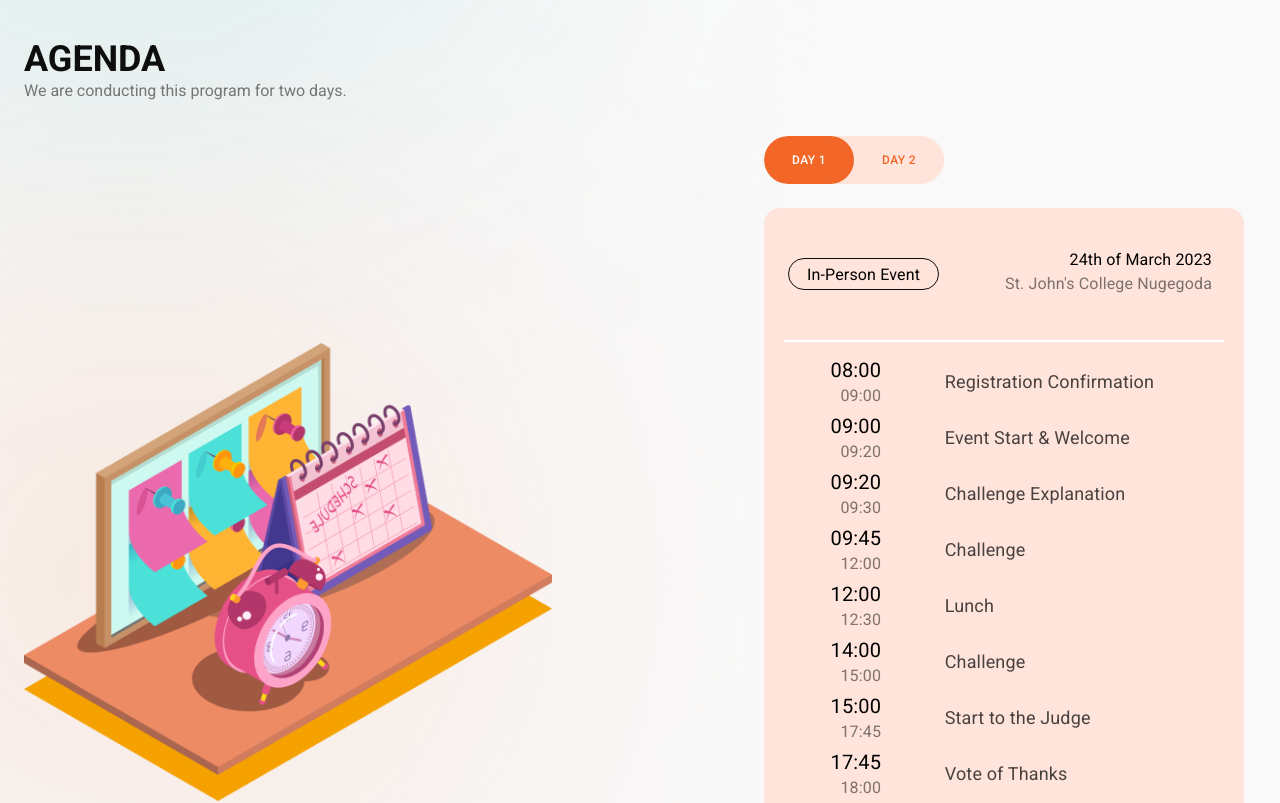
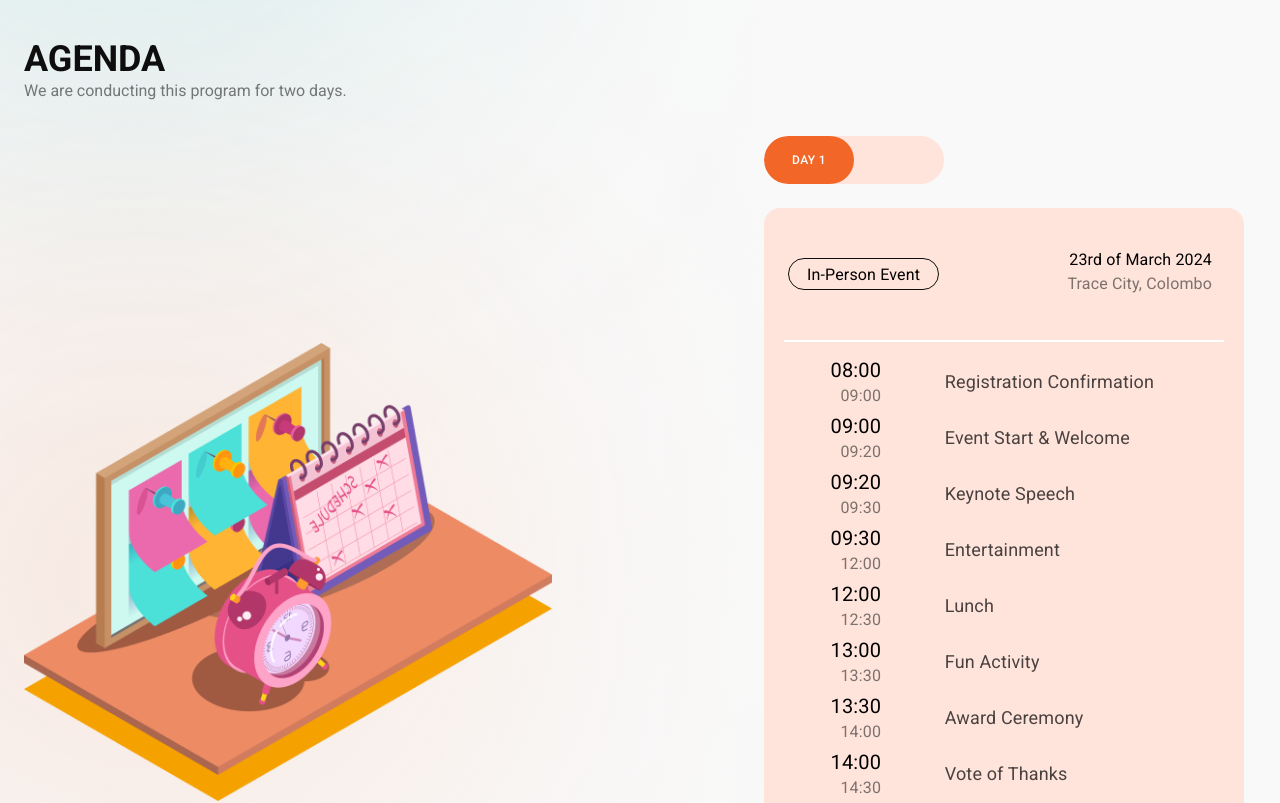
Before and after one commit to senath112/ArduinoDay24, a React (Vite) app: page / in a window 1280 px wide. Shown: the part 1280-2083 px from the top of the page. Built offline with nearby package versions, Linux system fonts and the light colour scheme.

Commit message:
1st commit

```diff
--- a/src/components/Agenda.tsx
+++ b/src/components/Agenda.tsx
@@ -78,7 +78,7 @@ export default function BasicTabs() {
               }}
             >
               <Tab label="Day 1" {...a11yProps(0)} sx={{ padding: 0 }} />
-              <Tab label="Day 2" {...a11yProps(1)} sx={{ padding: 0 }} />
+              {/* <Tab label="Day 2" {...a11yProps(1)} sx={{ padding: 0 }} /> */}
             </Tabs>
           </Box>
 
@@ -97,8 +97,8 @@ export default function BasicTabs() {
                 </div>
                 <div className='w-[100%] md:items-center md:pr-8 pt-4 md:pt-5'>
                   <div className='flex flex-col md:pt-5'>
-                    <h4 className='text-center md:text-right'>24th of March 2023</h4>
-                    <p className='text-center font-normal text-[#0e0e0e8a] md:text-right'> St. John&apos;s College Nugegoda</p>
+                    <h4 className='text-center md:text-right'>23rd of March 2024</h4>
+                    <p className='text-center font-normal text-[#0e0e0e8a] md:text-right'> Trace City, Colombo</p>
                   </div>
                 </div>
               </div>
@@ -140,7 +140,7 @@ export default function BasicTabs() {
                   {/* row-4 */}
                   <div className={style.agendarowStyle}>
                     <div className='text-right'>
-                      <h1 className='font-normal text-xl'>09:45</h1>
+                      <h1 className='font-normal text-xl'>09:30</h1>
                       <p className='font-normal text-[#0e0e0e8a] p-0 m-0'>12:00</p>
                     </div>
                   </div>
@@ -158,8 +158,8 @@ export default function BasicTabs() {
                   {/* row-6 */}
                   <div className={style.agendarowStyle}>
                     <div className='text-right'>
-                      <h1 className='font-normal text-xl'>14:00</h1>
-                      <p className='font-normal text-[#0e0e0e8a] p-0 m-0'>15:00</p>
+                      <h1 className='font-normal text-xl'>13:00</h1>
+                      <p className='font-normal text-[#0e0e0e8a] p-0 m-0'>13:30</p>
                     </div>
                   </div>
                   {/* row-6 */}
@@ -167,8 +167,8 @@ export default function BasicTabs() {
                   {/* row-7 */}
                   <div className={style.agendarowStyle}>
                     <div className='text-right'>
-                      <h1 className='font-normal text-xl'>15:00</h1>
-                      <p className='font-normal text-[#0e0e0e8a] p-0 m-0'>17:45</p>
+                      <h1 className='font-normal text-xl'>13:30</h1>
+                      <p className='font-normal text-[#0e0e0e8a] p-0 m-0'>14:00</p>
                     </div>
                   </div>
                   {/* row-7 */}
@@ -176,8 +176,8 @@ export default function BasicTabs() {
                   {/* row-8 */}
                   <div className={style.agendarowStyle}>
                     <div className='text-right'>
-                      <h1 className='font-normal text-xl'>17:45</h1>
-                      <p className='font-normal text-[#0e0e0e8a] p-0 m-0'>18:00</p>
+                      <h1 className='font-normal text-xl'>14:00</h1>
+                      <p className='font-normal text-[#0e0e0e8a] p-0 m-0'>14:30</p>
                     </div>
                   </div>
                   {/* row-8 */}
@@ -209,7 +209,7 @@ export default function BasicTabs() {
                   {/* row-3 */}
                   <div className={style.agendarowStyle}>
                     <div className={style.lgDescriptionStyle}>
-                      <h1 className={style.agendaDescriptionStyle}>Challenge Explanation</h1>
+                      <h1 className={style.agendaDescriptionStyle}>Keynote Speech</h1>
                     </div>
                   </div>
                   {/* row-3 */}
@@ -217,7 +217,7 @@ export default function BasicTabs() {
                   {/* row-4 */}
                   <div className={style.agendarowStyle}>
                     <div className={style.lgDescriptionStyle}>
-                      <h1 className={style.agendaDescriptionStyle}>Challenge</h1>
+                      <h1 className={style.agendaDescriptionStyle}>Entertainment</h1>
                     </div>
                   </div>
                   {/* row-4 */}
@@ -233,7 +233,7 @@ export default function BasicTabs() {
                   {/* row-6 */}
                   <div className={style.agendarowStyle}>
                     <div className={style.lgDescriptionStyle}>
-                      <h1 className={style.agendaDescriptionStyle}>Challenge</h1>
+                      <h1 className={style.agendaDescriptionStyle}>Fun Activity</h1>
                     </div>
                   </div>
                   {/* row-6 */}
@@ -241,7 +241,7 @@ export default function BasicTabs() {
                   {/* row-7 */}
                   <div className={style.agendarowStyle}>
                     <div className={style.lgDescriptionStyle}>
-                      <h1 className={style.agendaDescriptionStyle}>Start to the Judge</h1>
+                      <h1 className={style.agendaDescriptionStyle}>Award Ceremony</h1>
                     </div>
                   </div>
                   {/* row-7 */}
--- a/src/components/Footer.tsx
+++ b/src/components/Footer.tsx
@@ -27,7 +27,7 @@ const Footer = ({ }: Props) => {
             <div className="mb-5 items-center text-center md:items-start md:text-left flex flex-col py-4 mx-auto w-full ">
               <div className="pb-4">
                 <span className="text-[47px] font-medium sm:text-center">
-                  ARDUINO DAY<br />2023
+                  ARDUINO DAY<br />2024
                 </span>
               </div>
               <div className="text-80 text-[12px] font-normal opacity-60 pb-[20px]">
@@ -98,7 +98,7 @@ const Footer = ({ }: Props) => {
       <div className="w-full bg-white text-black opacity-[0.6] text-[14px] font-[400] px-10">
         <div className="max-w-7xl flex flex-col sm:flex-row py-4 mx-auto justify-between items-center">
           <div className="text-center">
-            © 2023 Arduino Day | All Rights Reserved | <Link to={"/dmca"}> <button> DMCA Removal </button> </Link>| <Link to={'/privacyPolicy'}> <button> Privacy Policy </button> </Link>
+            © 2024 Arduino Day | All Rights Reserved | <Link to={"/dmca"}> <button> DMCA Removal </button> </Link>| <Link to={'/privacyPolicy'}> <button> Privacy Policy </button> </Link>
           </div>
           <div className="text-right">
             &lt; Made by Dev Team of Arduino Day with ❤️ /&gt;
--- a/src/components/Hero.tsx
+++ b/src/components/Hero.tsx
@@ -23,7 +23,7 @@ function Hero({ }: Props) {
             ease: 'easeInOut',
           }}
           className='md:flex flex-col justify-center'>
-          <h3 className='text-70 font-medium md:text-2xl mt-10'>2023 MAR 24 - 25</h3>
+          <h3 className='text-70 font-medium md:text-2xl mt-10'>23rd of March</h3>
           <h1 className='uppercase text-30 font-bold text-7xl md:text-8xl' >Arduino Day</h1>
 
           <Countdown targetDate={new Date('2023-03-24T00:00:00')} />
```
Also changed, not shown: 2 other files (tests, documents, lock files or other folders).
